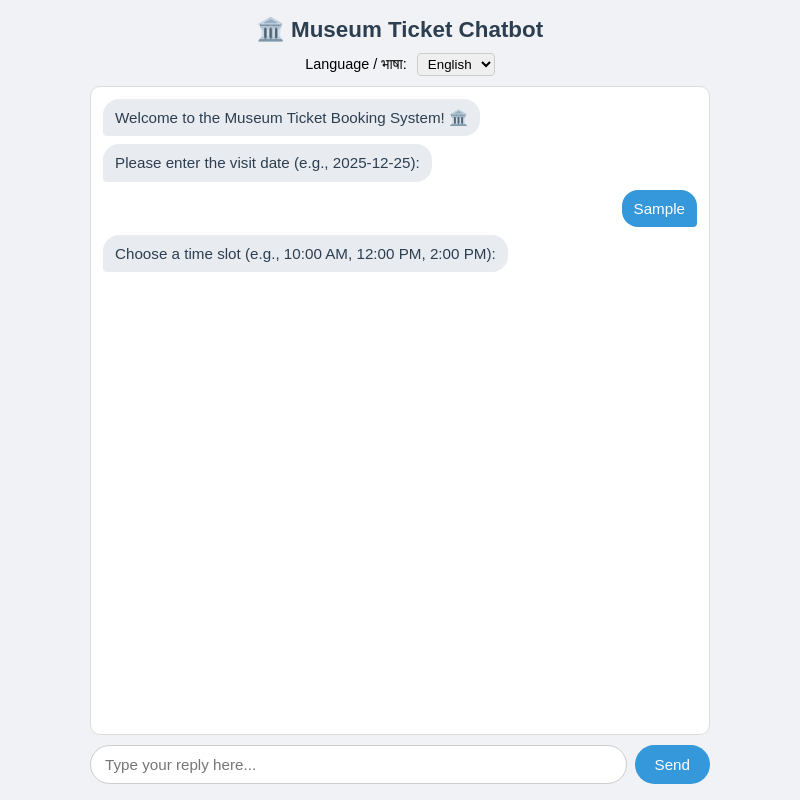
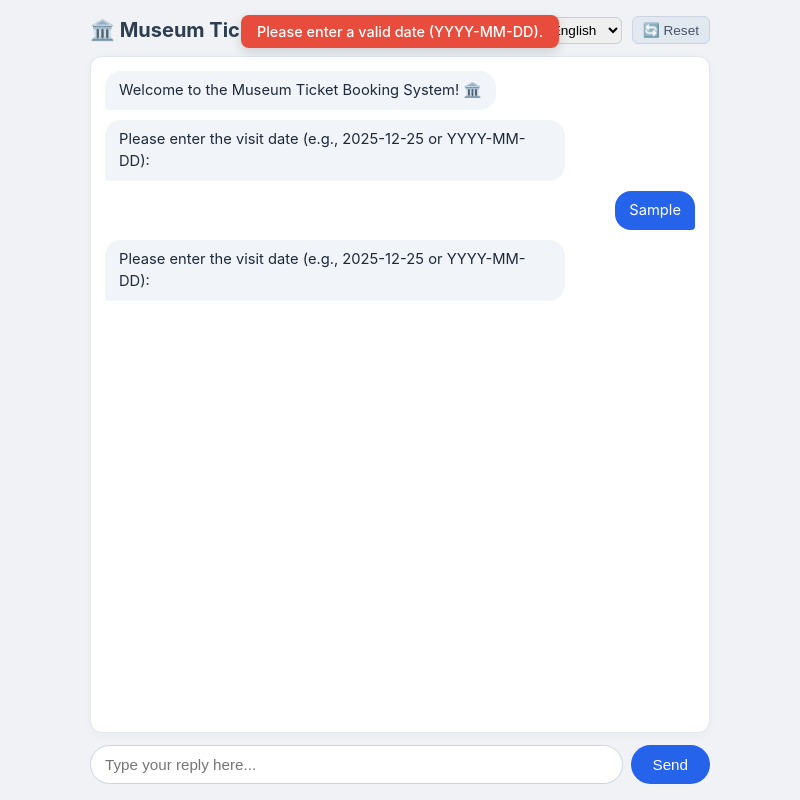
Before and after one commit to bhavyabansal2811/Museum-Chatbot-Ticketing-System, an Electron app: page electron/renderer/index.html in a window 800 px wide. Both pictures are taken after typing "Sample" into the empty fields and a click on the button "Send". Drawn offline with Linux system fonts and the light colour scheme.

Commit message:
Add input validation, reset button, and toast notifications in UI

```diff
--- a/electron/renderer/index.html
+++ b/electron/renderer/index.html
@@ -6,8 +6,11 @@
   <link rel="stylesheet" href="style.css" />
 </head>
 <body>
+  <div id="toast" class="toast hidden"></div>
+
+  <div class="header">
     <h1 id="title">🏛️ Museum Ticket Chatbot</h1>
-
+    <div class="controls">
       <div id="lang-selector">
         <label for="lang">Language / भाषा:</label>
         <select id="lang">
@@ -15,11 +18,14 @@
           <option value="hi">हिंदी</option>
         </select>
       </div>
+      <button id="reset-btn" title="Reset Chat">🔄 Reset</button>
+    </div>
+  </div>
 
   <div id="chat" class="chat-box"></div>
 
   <div id="input-area">
-    <input type="text" id="user-input" placeholder="Type your reply here..." />
+    <input type="text" id="user-input" placeholder="Type your reply here..." autocomplete="off" />
     <button id="send-btn">Send</button>
   </div>
 
--- a/electron/renderer/renderer.js
+++ b/electron/renderer/renderer.js
@@ -1,32 +1,41 @@
-// renderer.js – Chatbot UI logic with FastAPI backend integration
+// renderer.js – Chatbot UI logic with validation, reset, and FastAPI integration
 
-// i18n strings
 const i18n = {
   en: {
     welcome:    'Welcome to the Museum Ticket Booking System! 🏛️',
-    askDate:    'Please enter the visit date (e.g., 2025-12-25):',
+    askDate:    'Please enter the visit date (e.g., 2025-12-25 or YYYY-MM-DD):',
     askTime:    'Choose a time slot (e.g., 10:00 AM, 12:00 PM, 2:00 PM):',
     askName:    'Enter your full name:',
-    askType:    'Choose ticket type – Adult, Child, or Senior:',
+    askType:    'Choose ticket type – Adult (₹100), Child (₹50), or Senior (₹70):',
     processing: '⏳ Processing your booking...',
     payment:    '💳 Mock payment processed successfully! ✅',
-    confirm:    (id) => `🎉 Booking confirmed! Your ticket ID is #${id}. Enjoy your visit!`,
-    error:      '❌ Something went wrong. Please try again.',
-    restart:    'Type anything to start a new booking.',
+    confirm:    (id, price) => `🎉 Booking confirmed! Ticket ID: #${id} | Paid: ₹${price}. Enjoy your visit!`,
+    error:      '❌ Could not connect to backend server. Please make sure the API is running.',
+    restart:    'Type anything or click Reset to book another ticket.',
     placeholder:'Type your reply here...',
+    resetToast: 'Chat session reset.',
+    valEmpty:   'Please provide a non-empty response.',
+    valDate:    'Please enter a valid date (YYYY-MM-DD).',
+    valName:    'Please enter a valid name (at least 2 letters).',
+    valType:    'Please choose: Adult, Child, or Senior.',
   },
   hi: {
     welcome:    'संग्रहालय टिकट बुकिंग प्रणाली में आपका स्वागत है! 🏛️',
-    askDate:    'कृपया यात्रा की तारीख दर्ज करें (जैसे 2025-12-25):',
-    askTime:    'समय स्लॉट चुनें (जैसे 10:00 AM, 12:00 PM, 2:00 PM):',
+    askDate:    'कृपया यात्रा की तारीख दर्ज करें (उदा. 2025-12-25 या YYYY-MM-DD):',
+    askTime:    'समय स्लॉट चुनें (उदा. 10:00 AM, 12:00 PM, 2:00 PM):',
     askName:    'अपना पूरा नाम दर्ज करें:',
-    askType:    'टिकट प्रकार चुनें – वयस्क, बच्चा, या वरिष्ठ:',
+    askType:    'टिकट प्रकार चुनें – वयस्क (₹100), बच्चा (₹50), या वरिष्ठ (₹70):',
     processing: '⏳ आपकी बुकिंग प्रक्रिया हो रही है...',
-    payment:    '💳 नकली भुगतान सफलतापूर्वक प्रक्रिया हुई! ✅',
-    confirm:    (id) => `🎉 बुकिंग की पुष्टि हुई! आपका टिकट ID #${id} है। आपकी यात्रा शुभ हो!`,
-    error:      '❌ कुछ गलत हो गया। कृपया पुनः प्रयास करें।',
-    restart:    'नई बुकिंग शुरू करने के लिए कुछ टाइप करें।',
+    payment:    '💳 नकली भुगतान सफलतापूर्वक पूरा हुआ! ✅',
+    confirm:    (id, price) => `🎉 बुकिंग की पुष्टि हुई! टिकट ID: #${id} | भुगतान: ₹${price}। आपकी यात्रा शुभ हो!`,
+    error:      '❌ बैकएंड सर्वर से संपर्क नहीं हो सका। कृपया सुनिश्चित करें कि सर्वर चल रहा है।',
+    restart:    'नया टिकट बुक करने के लिए कुछ भी टाइप करें या Reset दबाएं।',
     placeholder:'यहाँ अपना जवाब टाइप करें...',
+    resetToast: 'चैट रीसेट कर दी गई है।',
+    valEmpty:   'कृपया खाली जवाब न दें।',
+    valDate:    'कृपया मान्य तिथि (YYYY-MM-DD) दर्ज करें।',
+    valName:    'कृपया वैध नाम दर्ज करें (कम से कम 2 अक्षर)।',
+    valType:    'कृपया चुनें: वयस्क, बच्चा, या वरिष्ठ।',
   },
 };
 
@@ -34,12 +43,22 @@ let lang = 'en';
 let step = 0;
 let booking = {};
 
-const chatBox   = document.getElementById('chat');
-const input     = document.getElementById('user-input');
-const sendBtn   = document.getElementById('send-btn');
+const chatBox    = document.getElementById('chat');
+const input      = document.getElementById('user-input');
+const sendBtn    = document.getElementById('send-btn');
+const resetBtn   = document.getElementById('reset-btn');
 const langSelect = document.getElementById('lang');
+const toast      = document.getElementById('toast');
 
 // ── Helpers ──────────────────────────────────────────────────────────────────
+
+function showToast(message, isError = false) {
+  toast.textContent = message;
+  toast.className = `toast ${isError ? 'toast-error' : 'toast-info'}`;
+  setTimeout(() => {
+    toast.className = 'toast hidden';
+  }, 3000);
+}
 
 function addMessage(text, sender = 'bot') {
   const msg = document.createElement('div');
@@ -58,62 +77,106 @@ function setPlaceholder() {
   input.placeholder = i18n[lang].placeholder;
 }
 
+// ── Validation Helpers ───────────────────────────────────────────────────────
+
+function validateDate(str) {
+  const dateRegex = /^\d{4}-\d{2}-\d{2}$/;
+  if (!dateRegex.test(str)) return false;
+  const d = new Date(str);
+  return d instanceof Date && !isNaN(d.getTime());
+}
+
+function validateName(str) {
+  return str.trim().length >= 2;
+}
+
+function parseTicketType(str) {
+  const lower = str.toLowerCase();
+  if (lower.includes('child') || lower.includes('बच्चा')) {
+    return { type: 'Child', price: 50 };
+  } else if (lower.includes('senior') || lower.includes('वरिष्ठ')) {
+    return { type: 'Senior', price: 70 };
+  } else if (lower.includes('adult') || lower.includes('वयस्क') || lower === 'general') {
+    return { type: 'Adult', price: 100 };
+  }
+  return null;
+}
+
 // ── Booking flow ──────────────────────────────────────────────────────────────
 
 async function handleInput(text) {
   text = text.trim();
-  if (!text) return;
+  if (!text) {
+    showToast(i18n[lang].valEmpty, true);
+    return;
+  }
 
   addMessage(text, 'user');
   input.value = '';
 
   switch (step) {
-    case 0: // ask date
+    case 0: // Validate and store Date
+      if (!validateDate(text)) {
+        showToast(i18n[lang].valDate, true);
+        botSay('askDate');
+        return;
+      }
       booking.date = text;
       step++;
       botSay('askTime');
       break;
 
-    case 1: // ask time
+    case 1: // Store Time Slot
       booking.time = text;
       step++;
       botSay('askName');
       break;
 
-    case 2: // ask name
+    case 2: // Validate and store Name
+      if (!validateName(text)) {
+        showToast(i18n[lang].valName, true);
+        botSay('askName');
+        return;
+      }
       booking.name = text;
       step++;
       botSay('askType');
       break;
 
-    case 3: // ask ticket type → submit
-      booking.ticket_type = text;
-      booking.price = booking.ticket_type.toLowerCase() === 'child' ? 50 : 100;
+    case 3: // Validate Type & Submit
+      const typeInfo = parseTicketType(text);
+      if (!typeInfo) {
+        showToast(i18n[lang].valType, true);
+        botSay('askType');
+        return;
+      }
+
+      booking.ticket_type = typeInfo.type;
+      booking.price = typeInfo.price;
       booking.payment_status = 'paid';
 
       botSay('processing');
 
-      // Call FastAPI backend via preload bridge
+      // Call backend API via contextBridge
       const result = await window.api.bookTicket(booking);
 
-      if (result.error) {
+      if (!result || result.error) {
         botSay('error');
+        showToast(result?.error || 'Connection failed', true);
       } else {
         botSay('payment');
         setTimeout(() => {
-          botSay('confirm', result.id);
+          botSay('confirm', result.id, booking.price);
           setTimeout(() => {
             botSay('restart');
             step = 0;
             booking = {};
-          }, 1000);
+          }, 1200);
         }, 1000);
       }
       break;
 
     default:
-      step = 0;
-      booking = {};
       startFlow();
   }
 }
@@ -129,7 +192,14 @@ function startFlow() {
 // ── Event listeners ───────────────────────────────────────────────────────────
 
 sendBtn.addEventListener('click', () => handleInput(input.value));
-input.addEventListener('keydown', (e) => { if (e.key === 'Enter') handleInput(input.value); });
+input.addEventListener('keydown', (e) => {
+  if (e.key === 'Enter') handleInput(input.value);
+});
+
+resetBtn.addEventListener('click', () => {
+  startFlow();
+  showToast(i18n[lang].resetToast);
+});
 
 langSelect.addEventListener('change', (e) => {
   lang = e.target.value;
--- a/electron/renderer/style.css
+++ b/electron/renderer/style.css
@@ -2,33 +2,88 @@
 * { box-sizing: border-box; margin: 0; padding: 0; }
 
 body {
-  font-family: Arial, Helvetica, sans-serif;
+  font-family: -apple-system, BlinkMacSystemFont, "Segoe UI", Roboto, Helvetica, Arial, sans-serif;
   background: #f0f2f5;
   display: flex;
   flex-direction: column;
   align-items: center;
   height: 100vh;
   padding: 16px;
+  position: relative;
 }
 
-/* ── Title ────────────────────────────────────────── */
+/* ── Toast Notifications ─────────────────────────── */
+.toast {
+  position: fixed;
+  top: 15px;
+  padding: 8px 16px;
+  border-radius: 8px;
+  font-size: 0.9rem;
+  font-weight: 500;
+  z-index: 1000;
+  transition: opacity 0.3s ease, transform 0.3s ease;
+  box-shadow: 0 4px 12px rgba(0,0,0,0.15);
+}
+
+.toast-info {
+  background: #2c3e50;
+  color: #fff;
+}
+
+.toast-error {
+  background: #e74c3c;
+  color: #fff;
+}
+
+.hidden {
+  opacity: 0;
+  transform: translateY(-20px);
+  pointer-events: none;
+}
+
+/* ── Header & Controls ────────────────────────────── */
+.header {
+  width: 100%;
+  max-width: 620px;
+  display: flex;
+  justify-content: space-between;
+  align-items: center;
+  margin-bottom: 12px;
+}
+
 h1 {
   color: #2c3e50;
-  margin-bottom: 10px;
-  font-size: 1.4rem;
+  font-size: 1.25rem;
 }
 
-/* ── Language selector ────────────────────────────── */
-#lang-selector {
-  margin-bottom: 10px;
-  font-size: 0.9rem;
+.controls {
+  display: flex;
+  align-items: center;
+  gap: 10px;
 }
 
 #lang-selector select {
-  margin-left: 6px;
-  padding: 2px 6px;
-  border-radius: 4px;
-  border: 1px solid #ccc;
+  padding: 4px 8px;
+  border-radius: 6px;
+  border: 1px solid #ccd0d5;
+  font-size: 0.85rem;
+  outline: none;
+}
+
+#reset-btn {
+  padding: 5px 10px;
+  background: #e2e8f0;
+  color: #475569;
+  border: 1px solid #cbd5e1;
+  border-radius: 6px;
+  cursor: pointer;
+  font-size: 0.85rem;
+  font-weight: 500;
+  transition: background 0.2s;
+}
+
+#reset-btn:hover {
+  background: #cbd5e1;
 }
 
 /* ── Chat box ─────────────────────────────────────── */
@@ -37,36 +92,37 @@ h1 {
   max-width: 620px;
   flex: 1;
   overflow-y: auto;
-  background: #fff;
-  border: 1px solid #ddd;
-  border-radius: 10px;
-  padding: 12px;
+  background: #ffffff;
+  border: 1px solid #e2e8f0;
+  border-radius: 12px;
+  padding: 14px;
   display: flex;
   flex-direction: column;
-  gap: 8px;
-  margin-bottom: 10px;
+  gap: 10px;
+  margin-bottom: 12px;
+  box-shadow: 0 2px 8px rgba(0,0,0,0.04);
 }
 
 /* ── Messages ─────────────────────────────────────── */
 .message {
-  max-width: 75%;
-  padding: 8px 12px;
+  max-width: 78%;
+  padding: 9px 14px;
   border-radius: 16px;
-  font-size: 0.95rem;
-  line-height: 1.4;
+  font-size: 0.92rem;
+  line-height: 1.45;
   word-wrap: break-word;
 }
 
 .bot {
-  background: #e8ecf1;
-  color: #2c3e50;
+  background: #f1f5f9;
+  color: #1e293b;
   align-self: flex-start;
   border-bottom-left-radius: 4px;
 }
 
 .user {
-  background: #3498db;
-  color: #fff;
+  background: #2563eb;
+  color: #ffffff;
   align-self: flex-end;
   border-bottom-right-radius: 4px;
 }
@@ -82,26 +138,28 @@ h1 {
 #user-input {
   flex: 1;
   padding: 10px 14px;
-  border: 1px solid #ccc;
+  border: 1px solid #cbd5e1;
   border-radius: 20px;
   font-size: 0.95rem;
   outline: none;
 }
 
 #user-input:focus {
-  border-color: #3498db;
+  border-color: #2563eb;
 }
 
 #send-btn {
-  padding: 10px 20px;
-  background: #3498db;
+  padding: 10px 22px;
+  background: #2563eb;
   color: #fff;
   border: none;
   border-radius: 20px;
   cursor: pointer;
   font-size: 0.95rem;
+  font-weight: 500;
+  transition: background 0.2s;
 }
 
 #send-btn:hover {
-  background: #2980b9;
+  background: #1d4ed8;
 }
```
Lines whose indentation alone changed are shown as unchanged.
